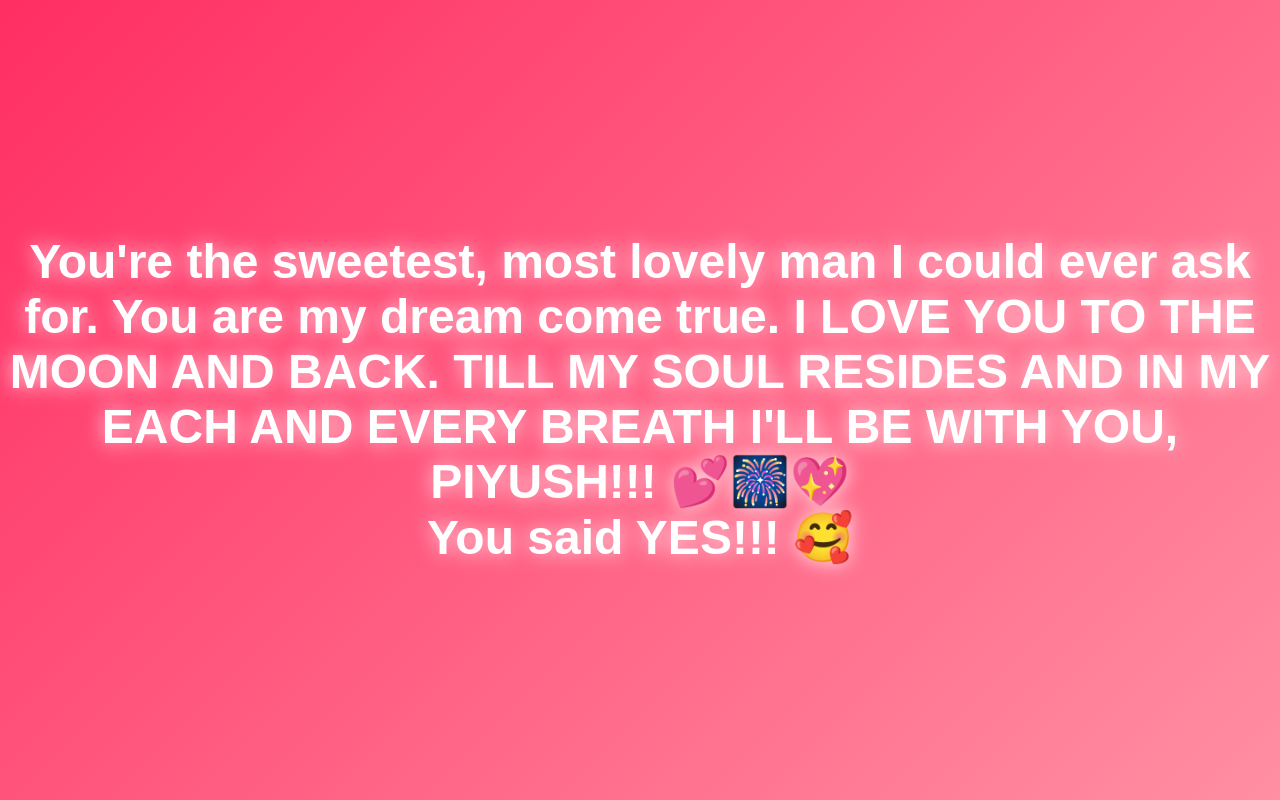
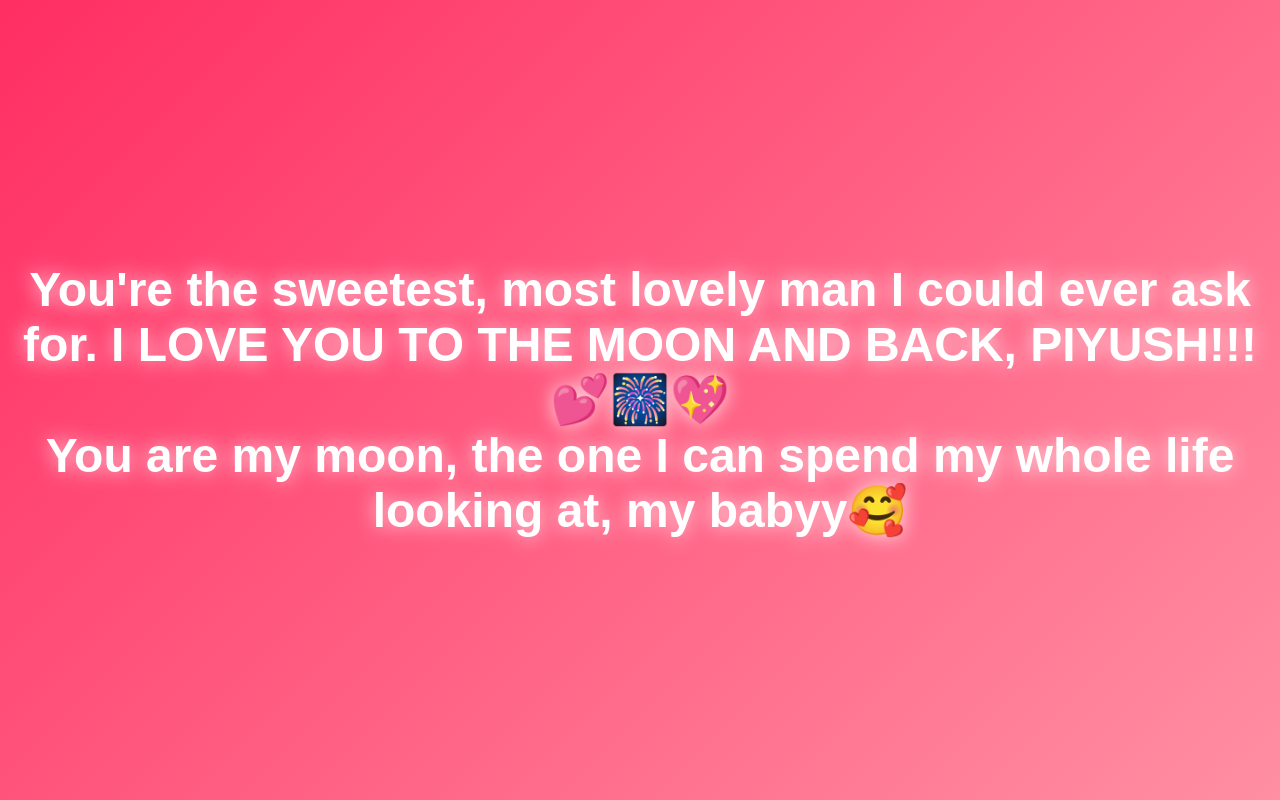
Before and after one commit to khanak0812/Devesh, a plain HTML site: page index.html in a window 1280 px wide. Both pictures are taken after a click on the button "Yes 💘". Shown: the top 800 px of the page. Drawn offline with Linux system fonts and the light colour scheme.

Commit message:
Update love message in index.html

```diff
--- a/index.html
+++ b/index.html
@@ -203,7 +203,7 @@ yesBtn.addEventListener("click",()=>{
     setTimeout(()=>{
         body.innerHTML=`
         <div style="display:flex;justify-content:center;align-items:center;height:100vh;background:linear-gradient(135deg,#ff2e63,#ff8fa3);color:white;text-align:center;">
-        <h1 style="font-size:3rem;"> You're the sweetest, most lovely man I could ever ask for. You are my dream come true. I LOVE YOU TO THE MOON AND BACK. TILL MY SOUL RESIDES AND IN MY EACH AND EVERY BREATH I'LL BE WITH YOU, PIYUSH!!! 💕🎆💖<br>You said YES!!! 🥰</h1>
+        <h1 style="font-size:3rem;"> You're the sweetest, most lovely man I could ever ask for. I LOVE YOU TO THE MOON AND BACK, PIYUSH!!! 💕🎆💖<br>You are my moon, the one I can spend my whole life looking at, my babyy🥰</h1>
         </div>`;
     },2000);
 });
```
